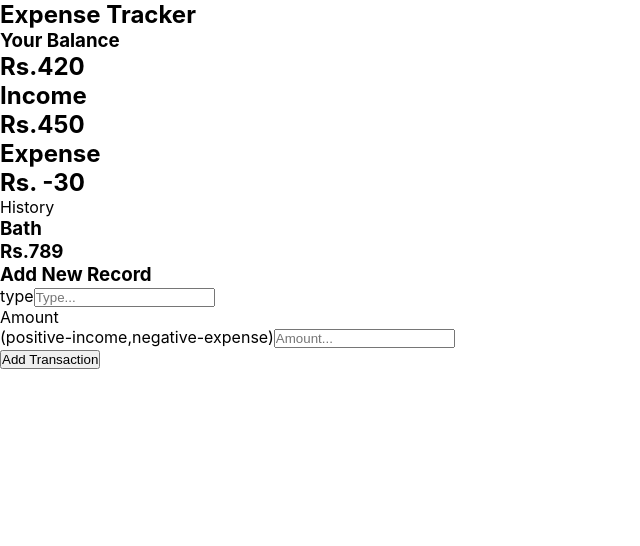
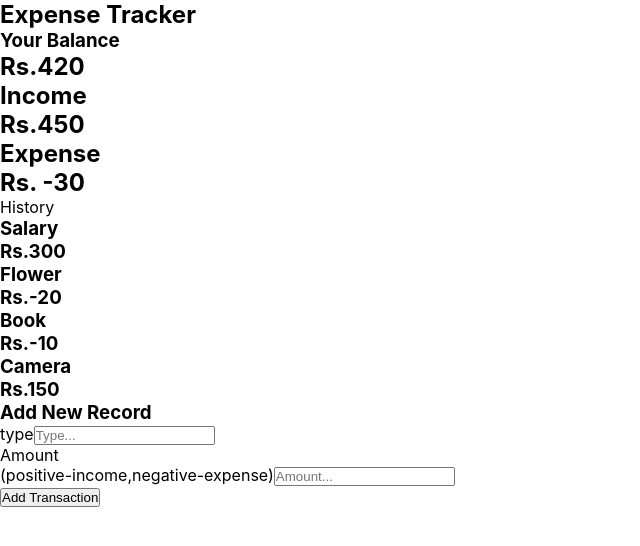
Before and after one commit to mukul98s/expense-tracker-react, a React (Create React App) app: page / in a window 1280 px wide. Shown: the top 546 px of the page, without its empty margins (0-640 px from the left). Built offline with nearby package versions, Linux system fonts and the light colour scheme.

Commit message:
Transaction List completed

```diff
--- a/src/components/Transaction.js
+++ b/src/components/Transaction.js
@@ -1,18 +1,19 @@
 import React from "react";
 
-function Transaction() {
+const Transaction = ({ transaction }) => {
   return (
     <div className="transaction">
       <div className="transaction__type">
-        <h3>Bath</h3>
+        <h3>{transaction.type}</h3>
       </div>
       <div className="transaction__amount">
         <h3>
-          <span className="money">Rs.</span>789
+          <span className="money">Rs.</span>
+          {transaction.amount}
         </h3>
       </div>
     </div>
   );
-}
+};
 
 export default Transaction;
--- a/src/components/TransactionList.js
+++ b/src/components/TransactionList.js
@@ -1,12 +1,17 @@
-import React from "react";
+import React, { useContext } from "react";
+import { GlobalContext } from "../context/GlobalState";
 import Transaction from "./Transaction";
 
 function TransactionList() {
+  const { transactions } = useContext(GlobalContext);
   return (
     <div className="transactionList">
       <div className="transactionList__header">History</div>
-      {/* loop through the list */}
-      <Transaction />
+      <div className="transactionList__history">
+        {transactions.map((transaction) => {
+          return <Transaction transaction={transaction} key={transaction.id} />;
+        })}
+      </div>
     </div>
   );
 }
```
